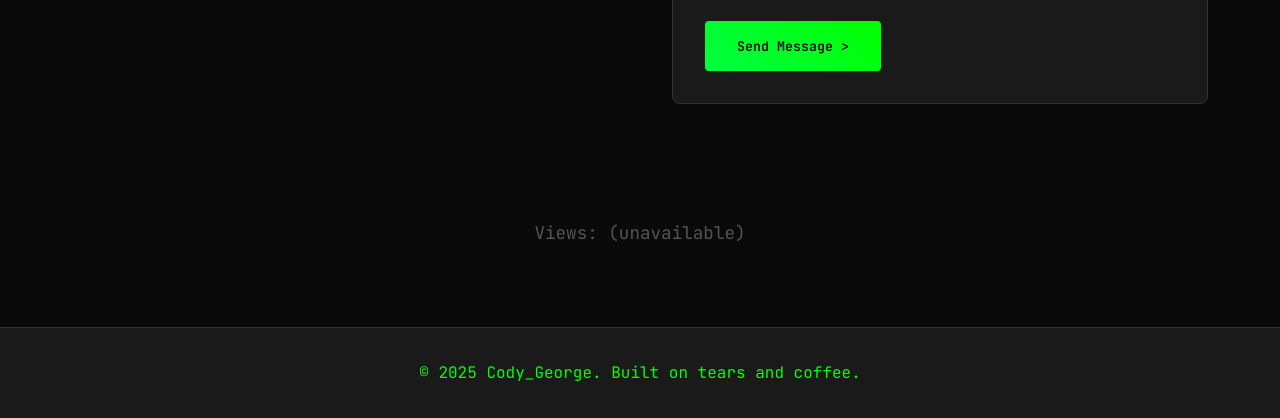
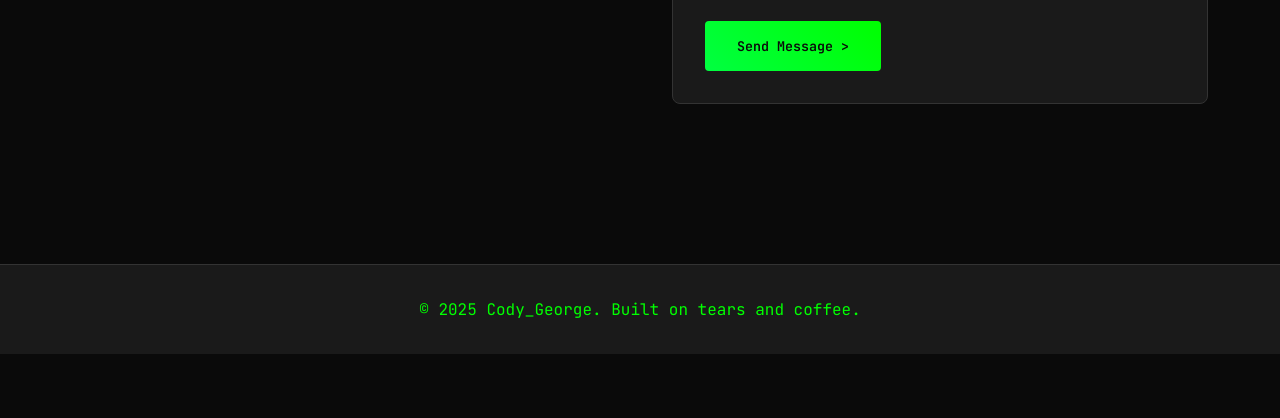
Before and after one commit to codyjgeorge/Simple_Hacker_Portfolio, a plain HTML site: page index.html in a window 1280 px wide. Shown: the part 3612-4030 px from the top of the page. After the commit the page ends 3966 px from the top, so only its background shows below. Drawn offline with Linux system fonts and the light colour scheme; no server answers.

Commit message:
removed views counter

```diff
--- a/index.html
+++ b/index.html
@@ -274,9 +274,6 @@
         </section>
     </main>
 
-    <!-- View Counter -->
-    <div id="view-counter" style="margin-top: 2em; font-size: 1.1em; color: #555; text-align: center;">Views: ...</div>
-
     <footer>
         <div class="container">
             <p>&copy; 2025 Cody_George. Built on tears and coffee.</p>
--- a/script.js
+++ b/script.js
@@ -569,24 +569,6 @@ window.addEventListener('load', function() {
     }
 });
 
-// View Counter using CountAPI
-document.addEventListener('DOMContentLoaded', function() {
-  fetch('https://api.countapi.xyz/hit/simple-hacker-portfolio/visits')
-    .then(response => response.json())
-    .then(data => {
-      const counter = document.getElementById('view-counter');
-      if (counter && data.value !== undefined) {
-        counter.textContent = `Views: ${data.value}`;
-      }
-    })
-    .catch(() => {
-      const counter = document.getElementById('view-counter');
-      if (counter) {
-        counter.textContent = 'Views: (unavailable)';
-      }
-    });
-});
-
 // Add some terminal-style console messages
 console.log('%cWelcome to the Matrix...', 'color: #00ff41; font-family: "JetBrains Mono", monospace; font-size: 20px; font-weight: bold;');
 console.log('%cThis portfolio was built with HTML, CSS, and JavaScript.', 'color: #00cc00; font-family: "JetBrains Mono", monospace;');
```
